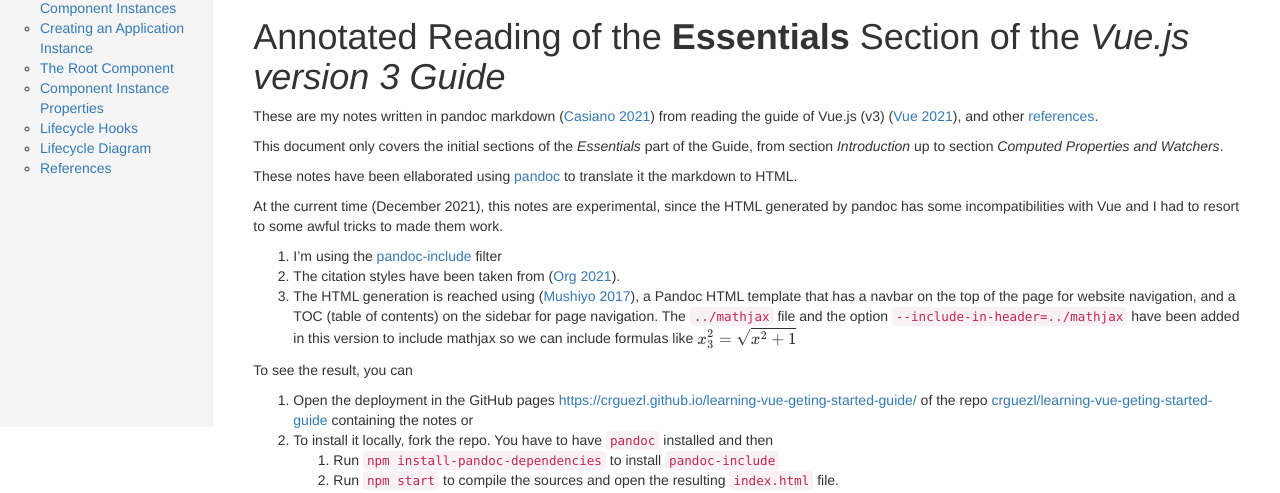
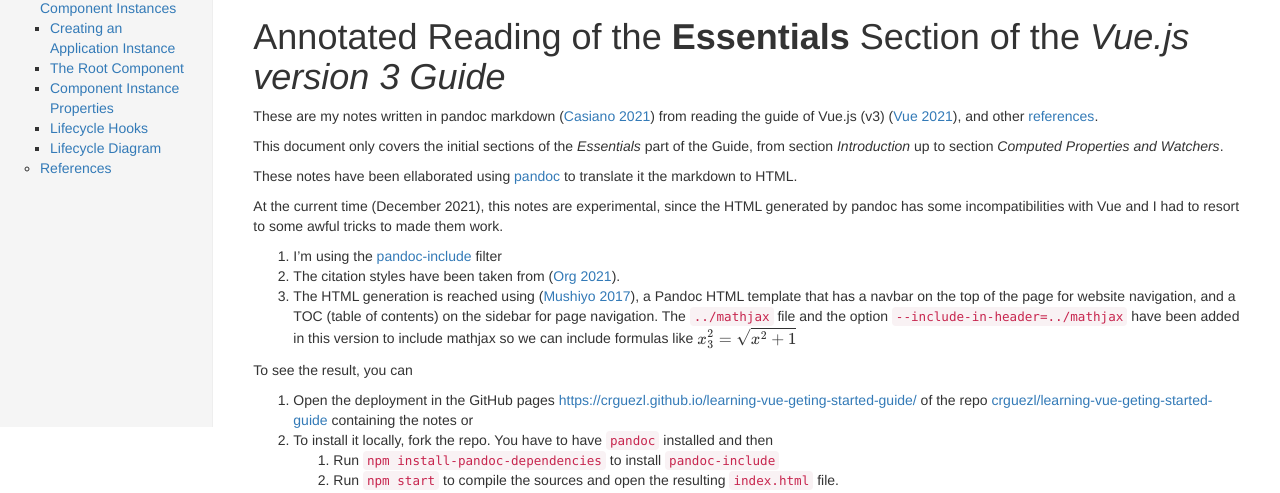
Before and after one commit to crguezl/learning-vue-3-getting-started-guide, a plain HTML site: page index.html in a window 1280 px wide. Shown: the part 373-866 px from the top of the page. Drawn offline with nearby package versions, Linux system fonts and the light colour scheme.

Commit message:
index.html src/application-and-component-instances.md

```diff
--- a/index.html
+++ b/index.html
@@ -169,12 +169,14 @@
           </ul></li>
           <li><a href="#composing-with-components">Composing with Components</a></li>
           </ul></li>
-          <li><a href="#application-component-instances">Application &amp; Component Instances</a></li>
+          <li><a href="#application-component-instances">Application &amp; Component Instances</a>
+          <ul>
           <li><a href="#creating-an-application-instance">Creating an Application Instance</a></li>
           <li><a href="#the-root-component">The Root Component</a></li>
           <li><a href="#component-instance-properties">Component Instance Properties</a></li>
           <li><a href="#lifecycle-hooks">Lifecycle Hooks</a></li>
           <li><a href="#lifecycle-diagram">Lifecycle Diagram</a></li>
+          </ul></li>
           <li><a href="#references">References</a></li>
           </ul></li>
           </ul>
@@ -667,7 +669,7 @@
 TodoListAapp.mount('#todo-list-app')
 </script>
 <h2 id="application-component-instances">Application &amp; Component Instances</h2>
-<h2 id="creating-an-application-instance">Creating an Application Instance</h2>
+<h3 id="creating-an-application-instance">Creating an Application Instance</h3>
 <p>Every Vue application starts by creating a new <strong>application instance</strong> with the <code>createApp</code> function:</p>
 <div class="sourceCode" id="cb12"><pre class="sourceCode js"><code class="sourceCode javascript"><span id="cb12-1"><a href="#cb12-1" aria-hidden="true" tabindex="-1"></a><span class="kw">const</span> app <span class="op">=</span> Vue<span class="op">.</span><span class="fu">createApp</span>({</span>
 <span id="cb12-2"><a href="#cb12-2" aria-hidden="true" tabindex="-1"></a>  <span class="co">/* options */</span></span>
@@ -683,7 +685,7 @@
 <span id="cb14-3"><a href="#cb14-3" aria-hidden="true" tabindex="-1"></a>  <span class="op">.</span><span class="fu">directive</span>(<span class="st">&#39;focus&#39;</span><span class="op">,</span> FocusDirective)</span>
 <span id="cb14-4"><a href="#cb14-4" aria-hidden="true" tabindex="-1"></a>  <span class="op">.</span><span class="fu">use</span>(LocalePlugin)</span></code></pre></div>
 <p>You can browse the full application API in the <a href="https://v3.vuejs.org/api/application-api.html">API reference</a>.</p>
-<h2 id="the-root-component">The Root Component</h2>
+<h3 id="the-root-component">The Root Component</h3>
 <p>The options passed to <code>createApp</code> are used to configure the <strong>root component</strong>. That component is used as the starting point for rendering when we <strong>mount</strong> the application.</p>
 <p>An application needs to be mounted into a DOM element. For example, if we want to mount a Vue application into <code>&lt;div id="app"&gt;&lt;/div&gt;</code>, we should pass <code>#app</code>:</p>
 <div class="sourceCode" id="cb15"><pre class="sourceCode js"><code class="sourceCode javascript"><span id="cb15-1"><a href="#cb15-1" aria-hidden="true" tabindex="-1"></a><span class="kw">const</span> RootComponent <span class="op">=</span> {</span>
@@ -708,7 +710,7 @@
 <p>All of the component instances in this application will share the same application instance.</p>
 <p>The root component isn't really any different from any other component.</p>
 <p>The configuration options are the same, as is the behavior of the corresponding component instance.</p>
-<h2 id="component-instance-properties">Component Instance Properties</h2>
+<h3 id="component-instance-properties">Component Instance Properties</h3>
 <p>Properties defined in <code>data</code> are exposed via the component instance:</p>
 <div class="sourceCode" id="cb17"><pre class="sourceCode js"><code class="sourceCode javascript"><span id="cb17-1"><a href="#cb17-1" aria-hidden="true" tabindex="-1"></a><span class="kw">const</span> app <span class="op">=</span> Vue<span class="op">.</span><span class="fu">createApp</span>({</span>
 <span id="cb17-2"><a href="#cb17-2" aria-hidden="true" tabindex="-1"></a>  <span class="fu">data</span>() {</span>
@@ -723,7 +725,7 @@
 <p>All of the properties of the component instance, no matter how they are defined, will be accessible in the component's template.</p>
 <p>Vue also exposes some built-in properties via the component instance, such as <code>$attrs</code> and <code>$emit</code>.</p>
 <p>These properties all have a <code>$</code> prefix to avoid conflicting with user-defined property names.</p>
-<h2 id="lifecycle-hooks">Lifecycle Hooks</h2>
+<h3 id="lifecycle-hooks">Lifecycle Hooks</h3>
 <p>Each component instance goes through a series of initialization steps when it's created - for example, it needs to set up data observation, compile the template, mount the instance to the DOM, and update the DOM when data changes. Along the way, it also runs functions called <strong>lifecycle hooks</strong>, giving users the opportunity to add their own code at specific stages.</p>
 <p>For example, the <a href="https://v3.vuejs.org/api/options-lifecycle-hooks.html#created">created</a> hook can be used to run code after an instance is created:</p>
 <div class="sourceCode" id="cb18"><pre class="sourceCode js"><code class="sourceCode javascript"><span id="cb18-1"><a href="#cb18-1" aria-hidden="true" tabindex="-1"></a>Vue<span class="op">.</span><span class="fu">createApp</span>({</span>
@@ -749,7 +751,7 @@
 <p><code>vm.$watch('a', newValue =&gt; this.myMethod())</code>.</p>
 <p>Since an arrow function doesn't have a <code>this</code>, <code>this</code> will be treated as any other variable and lexically looked up through parent scopes until found, often resulting in errors such as <code>Uncaught TypeError: Cannot read property of undefined</code> or <code>Uncaught TypeError: this.myMethod is not a function</code>.</p>
 </div>
-<h2 id="lifecycle-diagram">Lifecycle Diagram</h2>
+<h3 id="lifecycle-diagram">Lifecycle Diagram</h3>
 <p>Below is a diagram for the instance lifecycle. You don't need to fully understand everything going on right now, but as you learn and build more, it will be a useful reference.</p>
 <p><img src="https://v3.vuejs.org/images/lifecycle.svg" width="840" /></p>
 <h2 class="unnumbered" id="references">References</h2>
```
Also changed, not shown: src/application-and-component-instances.md (+5 -5 lines).
